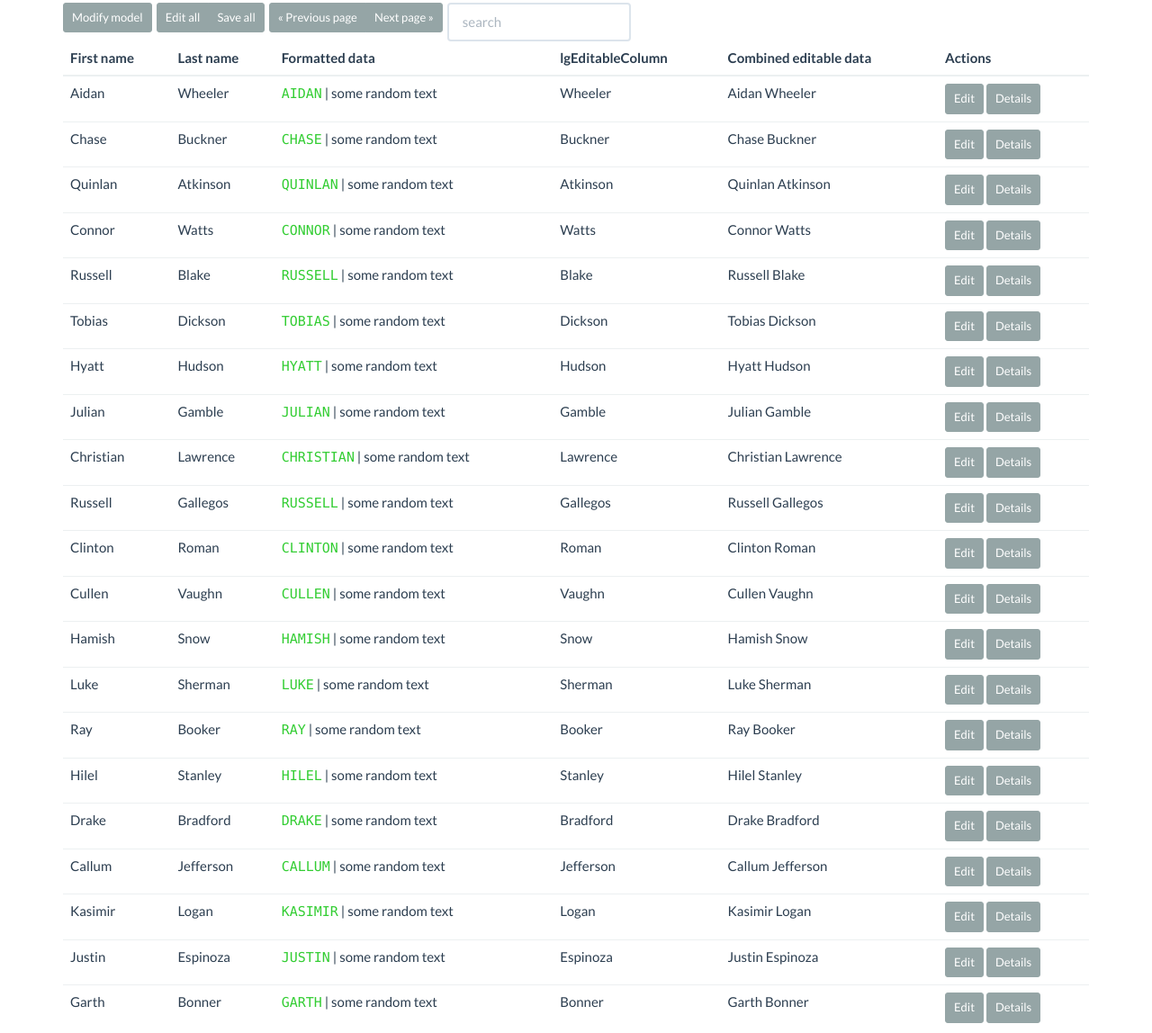
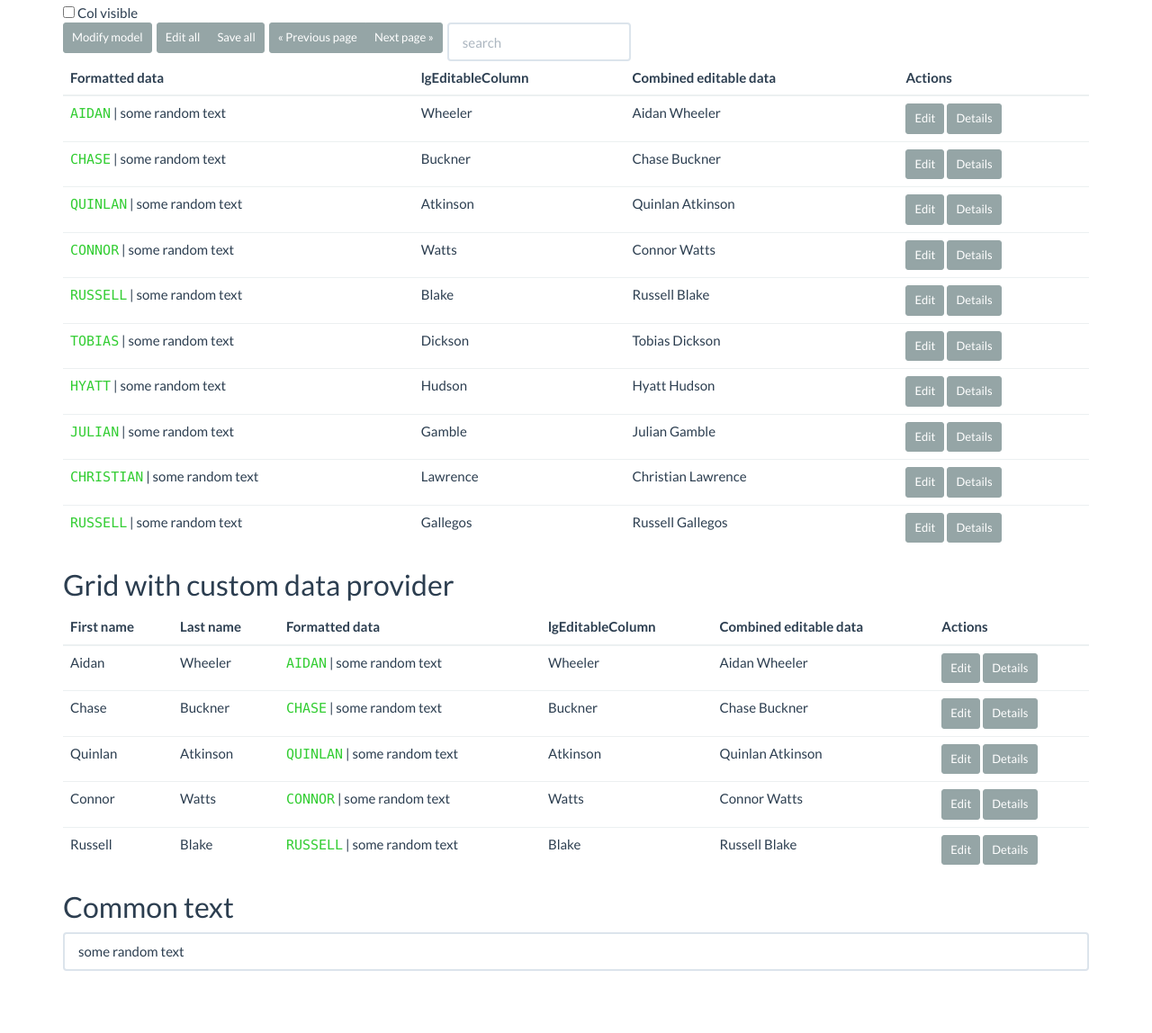
Before and after one commit to michaldudak/light-grid, a website: page sample/index.html in a window 1280 px wide. Shown: the part 128-1276 px from the top of the page at 90% size. After the commit the page ends 1207 px from the top, so only its background shows below. Drawn offline with nearby package versions, Linux system fonts and the light colour scheme.

Commit message:
Hidden columns

```diff
--- a/config/karma.conf.js
+++ b/config/karma.conf.js
@@ -13,7 +13,8 @@ module.exports = function (config) {
 		files: [
 			"libs/jquery*.js",
 			"libs/angular*.js",
-			"dist/light-grid-0.1.0.js",
+			"src/moduleDefinition.js",
+			"src/**/*.js",
 			"test/lib/angular-mocks.js",
 			"test/resources/markup.js",
 			"test/unit/*.js"
--- a/sample/app.js
+++ b/sample/app.js
@@ -188,6 +188,11 @@
 			var dataProvider = lgGridService.getDataProvider("sampleGrid");
 			dataProvider.filter($scope.filterExpression);
 		});
+
+		$scope.initialOptions = {
+			pageNumber: 1,
+			pageSize: 10
+		};
 	});
 
 }(window, window.angular));
--- a/sample/index.html
+++ b/sample/index.html
@@ -11,6 +11,8 @@
 
 			<div ng-controller="SampleController">
 				<h2>Grid with local model</h2>
+
+				<input type="checkbox" ng-model="colVisible" /> Col visible
 
 				<div class="btn-toolbar">
 					<div class="btn-group btn-group-sm">
@@ -30,19 +32,20 @@
 					</div>
 				</div>
 
-				<light-grid id="sampleGrid" class="table">
-					<lg-local-data-provider data-model="localModel"></lg-local-data-provider>
+				<table light-grid id="sampleGrid" class="table">
+					<tr lg-local-data-provider data-model="localModel" initial-options="initialOptions"></tr>
 
-					<lg-sortable-column property="firstName" title="'First name'"></lg-sortable-column>
-					<lg-sortable-column property="lastName" title="'Last name'"></lg-sortable-column>
+					<tr lg-column-templates>
+						<td lg-sortable-column property="firstName" title="'First name'" visible="colVisible"></td>
+						<td lg-sortable-column property="lastName" title="'Last name'" visible="colVisible"></td>
 
-					<lg-column title="'Formatted data'">
+						<td lg-column title="'Formatted data'">
 							<span style="color: limegreen; font-family: Consolas, monospace; text-transform: uppercase">{{rowData.firstName}}</span> | {{staticText}}
-					</lg-column>
+						</td>
 
-					<lg-editable-column title="'lgEditableColumn'" property="lastName"></lg-editable-column>
+						<td lg-editable-column title="'lgEditableColumn'" property="lastName"></td>
 
-					<lg-column title="'Combined editable data'">
+						<td lg-column title="'Combined editable data'">
 							<lg-view>
 								{{ rowData.firstName }}
 								{{ rowData.lastName }}
@@ -57,19 +60,20 @@
 									</div>
 								</div>
 							</lg-view>
-					</lg-column>
+						</td>
 
-					<lg-column title="'Actions'">
+						<td lg-column title="'Actions'">
 							<lg-view>
 								<button class="btn btn-default btn-sm" switch-view="edit">Edit</button>
-							<button class="btn btn-default btn-sm" toggle-details="detailsTemplate.html">Details</button>
+								<button class="btn btn-default btn-sm" lg-toggle-expanded-row="detailsTemplate.html">Details</button>
 							</lg-view>
 							<lg-view view="edit">
 								<button class="btn btn-primary btn-sm" persist-data>Save</button>
 								<button class="btn btn-default btn-sm" switch-view="read">Cancel</button>
 							</lg-view>
-					</lg-column>
-				</light-grid>
+						</td>
+					</tr>
+				</table>
 
 				<h2>Grid with custom data provider</h2>
 				<light-grid id="customProviderGrid" class="table">
@@ -107,7 +111,7 @@
 					<lg-column title="'Actions'">
 						<lg-view>
 							<button class="btn btn-default btn-sm" switch-view="edit">Edit</button>
-							<button class="btn btn-default btn-sm" toggle-details="detailsTemplate.html">Details</button>
+							<button class="btn btn-default btn-sm" lg-toggle-expanded-row="detailsTemplate.html">Details</button>
 						</lg-view>
 						<lg-view view="edit">
 							<button class="btn btn-primary btn-sm" persist-data>Save</button>
@@ -134,6 +138,7 @@
 		<script src="../src/directives/column.js"></script>
 		<script src="../src/directives/view.js"></script>
 		<script src="../src/directives/headerView.js"></script>
+		<script src="../src/directives/columnTemplates.js"></script>
 
 		<script src="../src/services/gridService.js"></script>
 
@@ -145,7 +150,7 @@
 		<script src="../src/data-providers/customDataProvider.js"></script>
 
 		<script src="../src/cell-elements/switchView.js"></script>
-		<script src="../src/cell-elements/toggleDetails.js"></script>
+		<script src="../src/cell-elements/toggleExpandedRow.js"></script>
 		<script src="../src/cell-elements/persistData.js"></script>
 		<script src="../src/cell-elements/sorter.js"></script>
 
--- a/src/data-providers/customDataProvider.js
+++ b/src/data-providers/customDataProvider.js
@@ -9,7 +9,7 @@
  *  - delete-method(function(record)) - method called when the provider wants to delete an existing resource
  *  - initial-options (interpolated, optional) - an object containing the initial view options (search, sorting, paging)
  */
-grid.module.directive("lgCustomDataProvider", ["lgGridService", "$q", "$rootScope", function (lgGridService, $q, $rootScope) {
+grid.module.directive("lgCustomDataProvider", ["lgGridService", "$q", "$rootScope", "$timeout", function (lgGridService, $q, $rootScope, $timeout) {
 	"use strict";
 
 	var defaultOptions = {
@@ -24,10 +24,12 @@ grid.module.directive("lgCustomDataProvider", ["lgGridService", "$q", "$rootScop
 		// modelPromise may be either a promise or an actual object, so we have to wrap it in
 		// $q.when() to make sure it's a promise.
 		$q.when(modelPromise).then(function (model) {
+			var gridController = lgGridService.getGridController(scope.gridId);
+
 			if (model && model.data) {
-				scope.gridController.setData(model.data);
+				gridController.setData(model.data);
 			} else {
-				scope.gridController.setData({ data: [] });
+				gridController.setData({ data: [] });
 			}
 
 			if (!scope.$$phase && !$rootScope.$$phase) {
@@ -79,20 +81,21 @@ grid.module.directive("lgCustomDataProvider", ["lgGridService", "$q", "$rootScop
 		controller: customDataProviderController,
 		link: function (scope, elem, attrs, gridController) {
 			// TODO: this looks quite error-prone
-			if (gridController) {
-				scope.gridId = gridController.getId();
-				scope.gridController = gridController;
-			} else {
-				scope.gridId = attrs.gridId;
+			if (!gridController && !attrs.gridId) {
+				throw Error("lgCustomDataProvider has no associated grid.");
 			}
 
+			scope.gridId = gridController ? gridController.getId() : attrs.gridId;
+
 			lgGridService.registerDataProvider(scope.gridId, scope.controller);
-
 			scope.displayedDataProperties = angular.extend({}, defaultOptions, scope.initialOptions);
-			var modelPromise = scope.getMethod({ options: scope.displayedDataProperties });
-			updateGridModel(modelPromise, scope);
 
 			elem.remove();
+
+			$timeout(function() {
+				var modelPromise = scope.getMethod({ options: scope.displayedDataProperties });
+				updateGridModel(modelPromise, scope);
+			});
 		}
 	};
 }]);
--- a/src/data-providers/localDataProvider.js
+++ b/src/data-providers/localDataProvider.js
@@ -136,11 +136,11 @@ grid.module.directive("lgLocalDataProvider", ["lgGridService", "$filter", "$root
 		controllerAs: "controller",
 		controller: localDataProviderController,
 		link: function (scope, elem, attrs, gridController) {
-			if (gridController) {
-				scope.gridId = gridController.getId();
-			} else {
-				scope.gridId = attrs.gridId;
+			if (!gridController && !attrs.gridId) {
+				throw Error("lgLocalDataProvider has no associated grid.");
 			}
+
+			scope.gridId = gridController ? gridController.getId() : attrs.gridId;
 
 			scope.displayedDataProperties = angular.extend({}, defaultOptions, scope.initialOptions);
 
--- a/src/directives/column.js
+++ b/src/directives/column.js
@@ -12,7 +12,7 @@ grid.module.directive("lgColumn", function () {
 	return {
 		scope: {
 			title: "=",
-			visible: "="
+			visible: "=?"
 		},
 		restrict: "EA",
 		require: "^lightGrid",
@@ -64,7 +64,19 @@ grid.module.directive("lgColumn", function () {
 		}],
 		controllerAs: "templateColumnController",
 		link: function(scope, instanceElement, instanceAttrs, gridController, linker) {
-			if (scope.visible !== false) {
+
+			if (!instanceAttrs.visible) {
+				scope.visible = true;
+			}
+
+			scope.$watch("visible", function (newValue, oldValue) {
+				if (newValue !== oldValue) {
+					gridController.updateColumn(scope.$id, {
+						visible: !!scope.visible
+					});
+				}
+			});
+
 			linker(scope, function (clone) {
 				// transcluded content is added to the element so that lgColumnController can be
 				// required by lgView directives
@@ -77,14 +89,14 @@ grid.module.directive("lgColumn", function () {
 				scope.templateColumnController.registerView("*", linker);
 			}
 
-				gridController.defineColumn({
+			gridController.defineColumn(scope.$id, {
 				title: scope.title,
 				views: scope.views,
 				headerTemplate: scope.headerTemplate,
 				footerTemplate: scope.footerTemplate,
-					attributes: instanceAttrs
+				attributes: instanceAttrs,
+				visible: !!scope.visible
 			});
-			}
 
 			// this element should not be rendered
 			instanceElement.remove();
--- a/src/directives/grid.js
+++ b/src/directives/grid.js
@@ -12,7 +12,8 @@ grid.module.directive("lightGrid", ["lgGridService", function gridDirective(grid
 
 	var gridController = ["$scope", "$element", function GridController($scope, $element) {
 
-		$scope.columnDefinitions = [];
+		var columnDefinitions = {};
+		$scope.visibleColumns = [];
 
 		/**
 		 * Gets the model displayed on the grid.
@@ -52,12 +53,37 @@ grid.module.directive("lightGrid", ["lgGridService", function gridDirective(grid
 			$scope.data = newData;
 		};
 
+		function updateVisibleColumns() {
+			$scope.visibleColumns.length = 0;
+
+			for (var id in columnDefinitions) {
+				if (columnDefinitions.hasOwnProperty(id) && columnDefinitions[id].definition.visible) {
+					$scope.visibleColumns.push(columnDefinitions[id].definition);
+				}
+			}
+		}
+
 		/**
 		 * Registers a column template.
-		 * @param  {Object} column Column definition object
+		 * @param  {Object} columnDefinition Column definition object
 		 */
-		this.defineColumn = function(column) {
-			$scope.columnDefinitions.push(column);
+		this.defineColumn = function(id, columnDefinition) {
+			columnDefinitions[id] = { definition: columnDefinition };
+
+			updateVisibleColumns();
+		};
+
+		/**
+		 * Updates a registered column template.
+		 * @param  {Object} columnDefinition Column definition object
+		 */
+		this.updateColumn = function (id, columnDefinition) {
+			if (!columnDefinitions.hasOwnProperty(id)) {
+				throw new Error("Column " + id + " was not registered.");
+			}
+
+			angular.extend(columnDefinitions[id].definition, columnDefinition);
+			updateVisibleColumns();
 		};
 
 		/**
--- a/src/directives/headerRow.js
+++ b/src/directives/headerRow.js
@@ -8,6 +8,6 @@ grid.module.directive("lgHeaderRow", function headerRowDirective() {
 	"use strict";
 
 	return {
-		template: "<th lg-header-cell ng-repeat='columnDefinition in columnDefinitions'></th>",
+		template: "<th lg-header-cell ng-repeat='columnDefinition in visibleColumns'></th>"
 	};
 });
--- a/src/directives/row.js
+++ b/src/directives/row.js
@@ -3,7 +3,7 @@
 grid.module.directive("lgRow", ["$compile", function rowDirective($compile) {
 	"use strict";
 
-	var expandingRowMarkup = "<tr ng-if='expandedTemplate'><td colspan='{{columnDefinitions.length}}' ng-include='expandedTemplate'></td></tr>";
+	var expandingRowMarkup = "<tr ng-if='expandedTemplate'><td colspan='{{visibleColumns.length}}' ng-include='expandedTemplate'></td></tr>";
 
 	function defineViewDataProperty(obj) {
 		try {
@@ -20,7 +20,7 @@ grid.module.directive("lgRow", ["$compile", function rowDirective($compile) {
 	}
 
 	return {
-		template: "<td lg-cell ng-repeat='columnDefinition in columnDefinitions'></td>",
+		template: "<td lg-cell ng-repeat='columnDefinition in visibleColumns'></td>",
 		controller: ["$scope", "$element", function rowController($scope, $element) {
 			var self = this;
 
```
Lines whose indentation alone changed are shown as unchanged.
